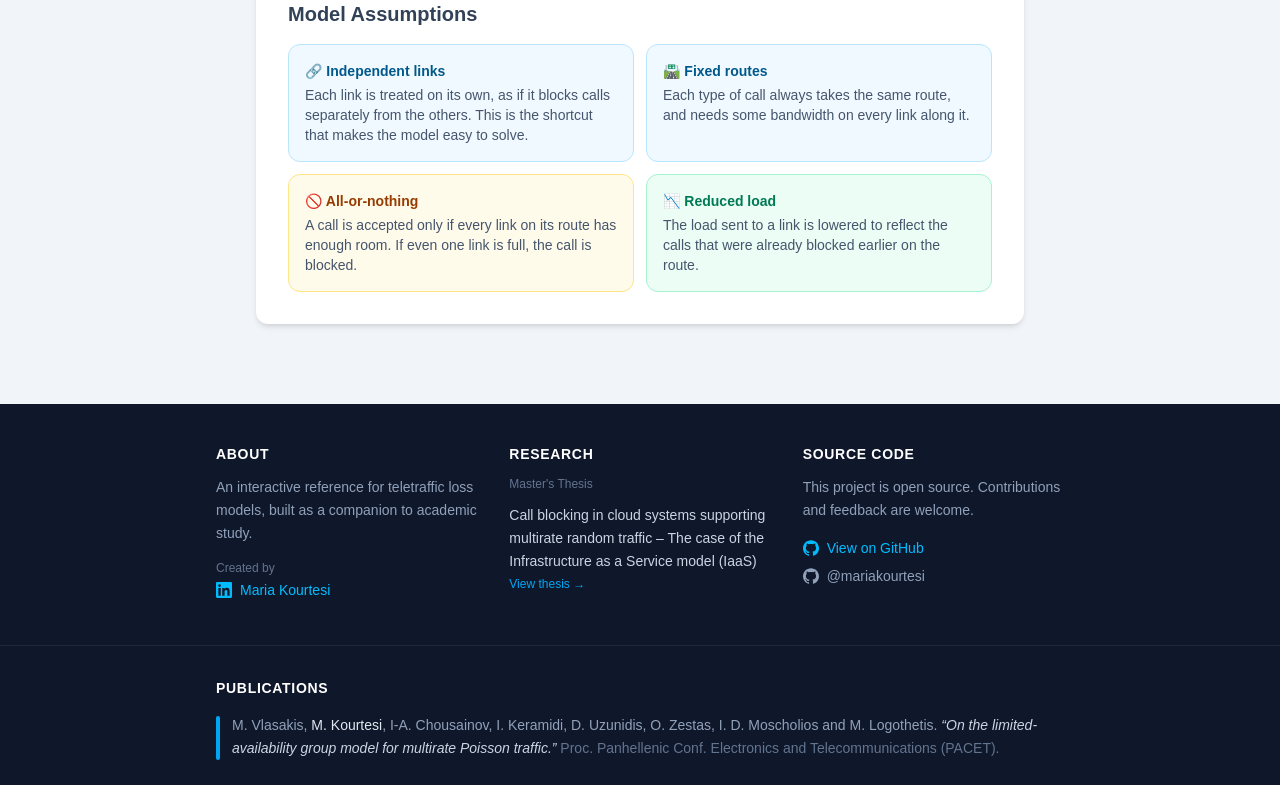
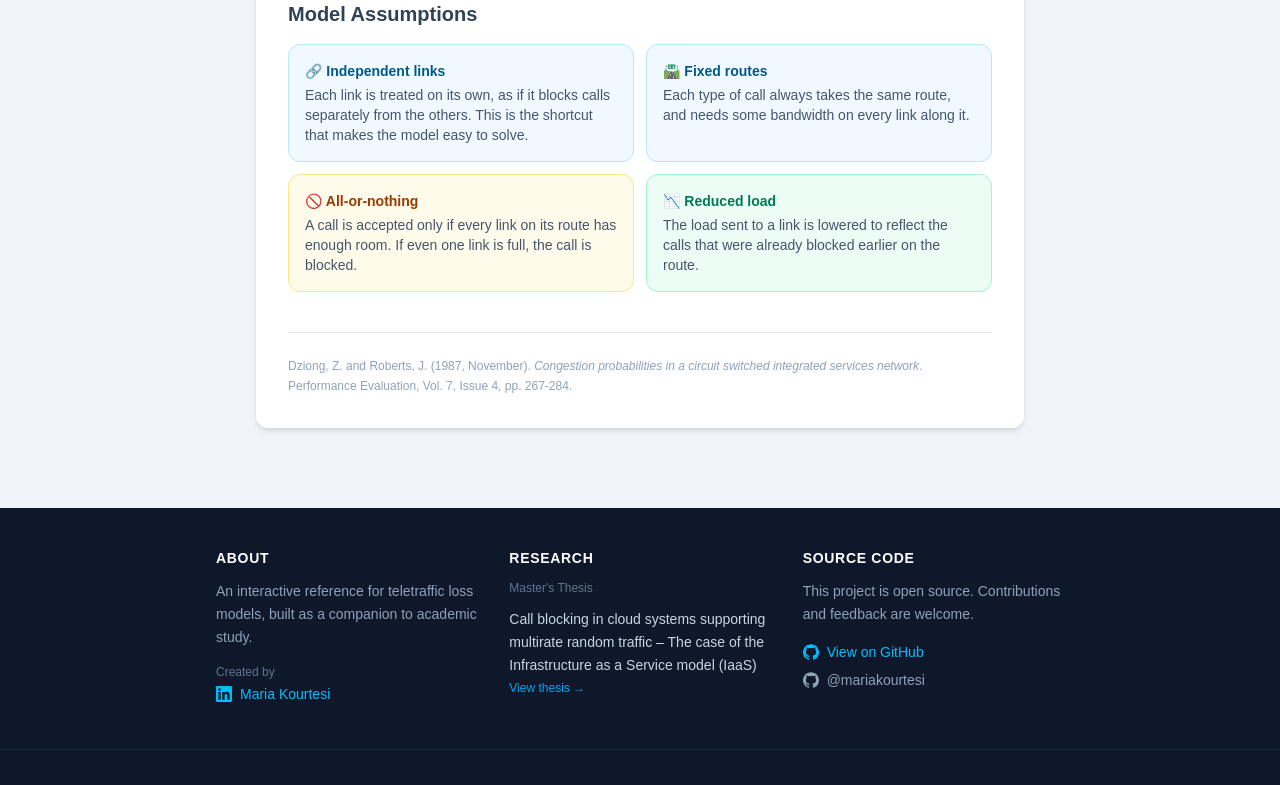
Before and after one commit to marias-world/teletraffic-models-ui, a Next.js app: page /reduced-load-approximation in a window 1280 px wide. Shown: the part 2483-3268 px from the top of the page. Built offline with nearby package versions, Linux system fonts and the light colour scheme.

Commit message:
chore: add reference in RLA

```diff
--- a/src/app/reduced-load-approximation/page.tsx
+++ b/src/app/reduced-load-approximation/page.tsx
@@ -34,6 +34,18 @@ export default function ReducedLoadApproximationPage() {
           <NetworkExample />
           <Formula />
           <Assumptions />
+
+          {/* Reference */}
+          <section className="border-t border-slate-200 pt-6">
+            <p className="text-xs text-slate-400 leading-relaxed">
+              Dziong, Z. and Roberts, J. (1987, November).{" "}
+              <em>
+                Congestion probabilities in a circuit switched integrated
+                services network
+              </em>
+              . Performance Evaluation, Vol. 7, Issue 4, pp. 267-284.
+            </p>
+          </section>
         </div>
       </div>
     </div>
```
